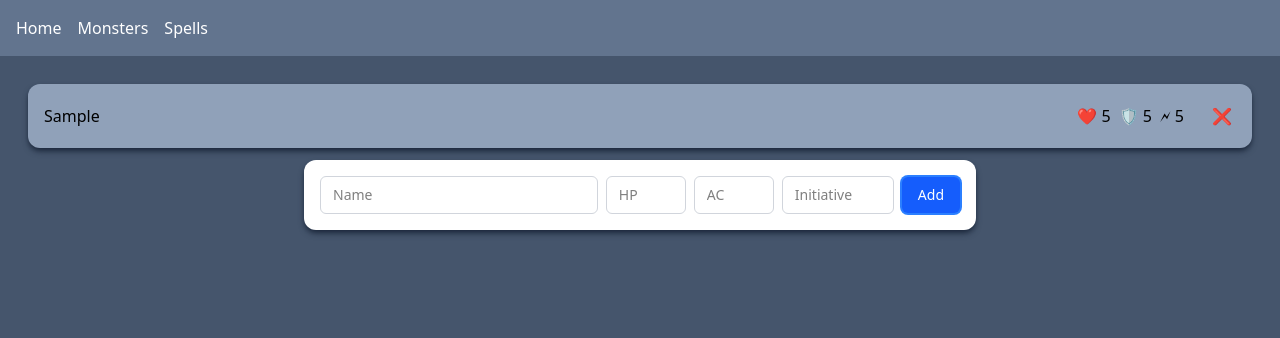
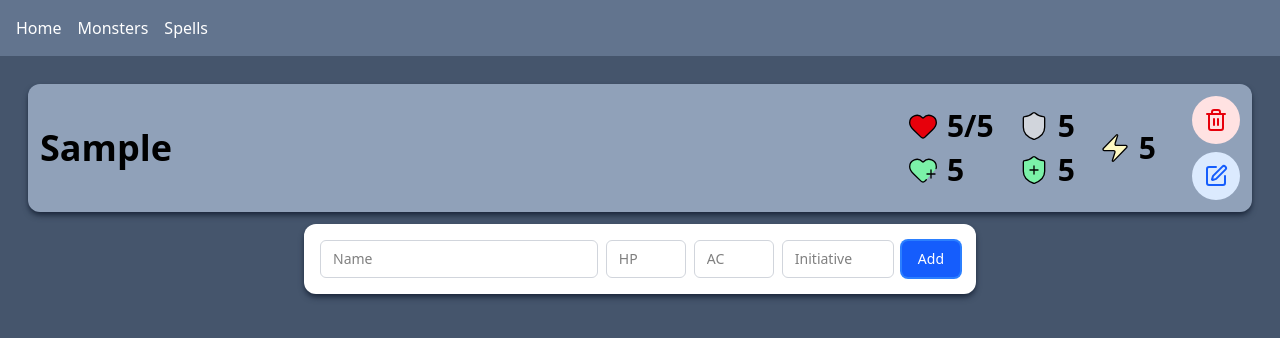
Before and after one commit to anthonyr1616/dnd-initiative-tracker, a React (Vite) app: page / in a window 1280 px wide. Both pictures are taken after typing "Sample", "5", "5", "5" into the empty fields and a click on the button "Add". Shown: the top 338 px of the page. Built offline with nearby package versions, Linux system fonts and the light colour scheme.

Commit message:
Style the InitiativeItem component to improve its appearance and usability
Still need to add functionality for editing and healing/damaging.
Also might need to add the bonus health and AC to Form component.

```diff
--- a/package.json
+++ b/package.json
@@ -12,6 +12,7 @@
   "dependencies": {
     "@headlessui/react": "^2.2.7",
     "@tailwindcss/vite": "^4.1.12",
+    "lucide-react": "^0.542.0",
     "react": "^19.1.1",
     "react-dom": "^19.1.1",
     "react-router-dom": "^7.8.2",
--- a/src/components/InitiativeItem.jsx
+++ b/src/components/InitiativeItem.jsx
@@ -1,21 +1,69 @@
-function InitiativeItem({ id, name, hp, ac, initiative, onDelete }) {
+import {
+  Trash2,
+  Edit,
+  Heart,
+  Shield,
+  Zap,
+  HeartPlus,
+  ShieldPlus,
+} from "lucide-react";
+
+// TODO: Add edit functionality and damage/heal functionality and edit bonus health/AC
+
+function InitiativeItem({ id, name, hp, ac, initiative, onDelete, onEdit }) {
   return (
     <div
-      className="bg-slate-400 rounded-xl flex flex-wrap p-4 gap-2 items-center shadow-slate-800 shadow-md"
+      className="bg-slate-400 rounded-xl flex justify-between items-center p-3 gap-6 shadow-md shadow-slate-800 hover:shadow-lg transition-shadow"
       key={id}
     >
-      <p className="flex-1">{name}</p>
-      <p>❤️ {hp}</p>
-      <p>🛡️ {ac}</p>
-      <p>🗲 {initiative}</p>
-
-      {/* Delete button */}
-      <button
-        onClick={() => onDelete(id)}
-        className="ml-4 text-red-600 hover:text-red-800 font-bold rounded-full p-1 focus:outline-none focus:ring-2 focus:ring-red-400"
-      >
-        ❌
-      </button>
+      <p className="text-4xl font-bold flex-1">{name}</p>
+      <div className="flex items-center gap-6 text-xl font-semibold">
+        <div className="flex flex-col items-start gap-2">
+          <p className="flex items-center gap-2" title="HP">
+            <Heart className="w-8 h-8 fill-red-600 text-3xl" strokeWidth={1} />
+            <span className="text-3xl">
+              {hp}/{hp}
+            </span>
+          </p>
+          <p className="flex items-center gap-2" title="Temporary HP">
+            <HeartPlus
+              className="w-8 h-8 fill-green-300 text-3xl"
+              strokeWidth={1}
+            />
+            <span className="text-3xl">{hp}</span>
+          </p>
+        </div>
+        <div className="flex flex-col items-start gap-2">
+          <p className="flex items-center gap-2" title="AC">
+            <Shield className="w-8 h-8 fill-gray-300" strokeWidth={1} />
+            <span className="text-3xl">{ac}</span>
+          </p>
+          <p className="flex items-center gap-2" title="Bonus AC">
+            <ShieldPlus className="w-8 h-8 fill-green-300" strokeWidth={1} />
+            <span className="text-3xl">{ac}</span>
+          </p>
+        </div>
+        <p className="flex items-center gap-2" title="Initiative">
+          <Zap className="w-8 h-8 fill-yellow-100" strokeWidth={1} />
+          <span className="text-3xl">{initiative}</span>
+        </p>
+      </div>
+      <div className="flex flex-col items-center gap-2 ml-3">
+        <button
+          onClick={() => onDelete(id)}
+          className="w-12 h-12 flex items-center justify-center text-red-600 bg-red-100 hover:text-red-800  hover:bg-red-200 rounded-full focus:outline-none focus:ring-2 focus:ring-red-400 transition-colors cursor-pointer"
+          title="Delete"
+        >
+          <Trash2 className="w-6 h-6" />
+        </button>
+        <button
+          onClick={() => onEdit(id)}
+          className="w-12 h-12 flex items-center justify-center text-blue-600 bg-blue-100 hover:text-blue-800  hover:bg-blue-200 rounded-full focus:outline-none focus:ring-2 focus:ring-blue-400 transition-colors cursor-pointer"
+          title="Edit"
+        >
+          <Edit className="w-6 h-6" />
+        </button>
+      </div>
     </div>
   );
 }
--- a/src/services/dndApi.js
+++ b/src/services/dndApi.js
@@ -4,6 +4,7 @@ import { SpellDetails } from "../models/SpellDetails";
 import { SpellSummary } from "../models/SpellSummary";
 
 const baseUrl = "https://www.dnd5eapi.co/";
+// Documentation: https://www.dnd5eapi.co/docs/
 // TODO: Use GraphQL and optionally Apollo
 
 async function getAllSpells() {
```
Also changed, not shown: 1 other file (tests, documents, lock files or other folders).
